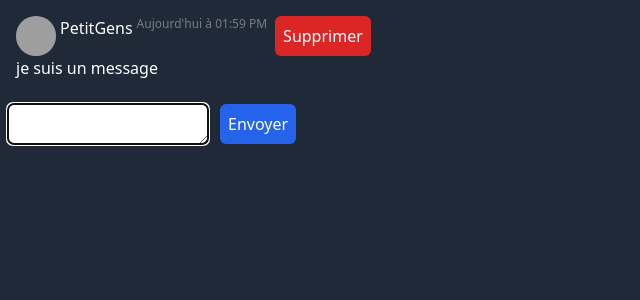
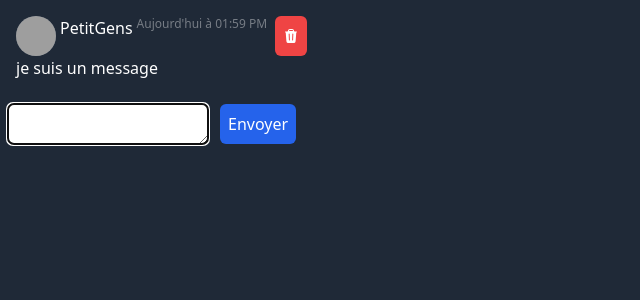
Before and after one commit to SirSoliloque/Chat_App_Vue, a Vue app: page / in a window 1280 px wide. Both pictures are taken after a click on the button "Envoyer". Shown: the top 300 px of the page, without its empty margins (0-640 px from the left). Built offline with nearby package versions, Linux system fonts and the light colour scheme; grey boxes are pictures that could not be loaded.

Commit message:
💄 ui: replace the delete button by a trash icon source: https://github.com/tailwindlabs/heroicons

```diff
--- a/package.json
+++ b/package.json
@@ -11,6 +11,7 @@
     "format": "prettier --write src/"
   },
   "dependencies": {
+    "@heroicons/vue": "^2.1.1",
     "pinia": "^2.1.7",
     "vue": "^3.3.11",
     "vue-router": "^4.2.5"
--- a/src/components/ChatMessage.vue
+++ b/src/components/ChatMessage.vue
@@ -1,5 +1,6 @@
 <script setup>
 import {computed} from 'vue';
+import { TrashIcon } from '@heroicons/vue/24/solid'
 
 const props = defineProps({
     message: {
@@ -46,7 +47,11 @@ const formattedDate = computed(() => {
             <!-- Hier...-->
         </span>
 
-        <button @click="emit('delete', message.id)" class="bg-red-600 rounded-md p-2 ml-2">Supprimer</button>
+
+
+        <button @click="emit('delete', message.id)" class="bg-red-500 rounded-md p-2 ml-2 hover:bg-red-600">
+            <TrashIcon class="w-4 h-4" />
+        </button>
     </div>
 
     <div>
```
Also changed, not shown: 1 other file (tests, documents, lock files or other folders).
